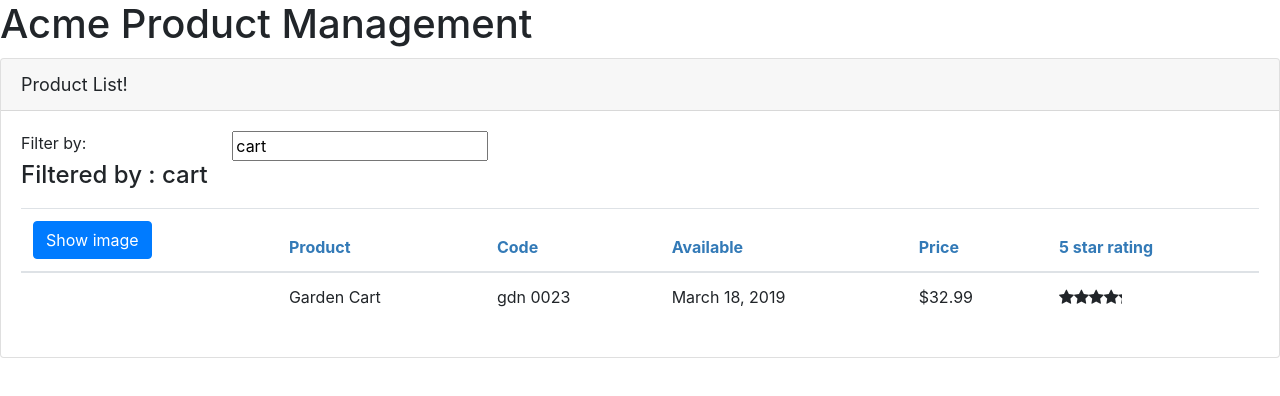
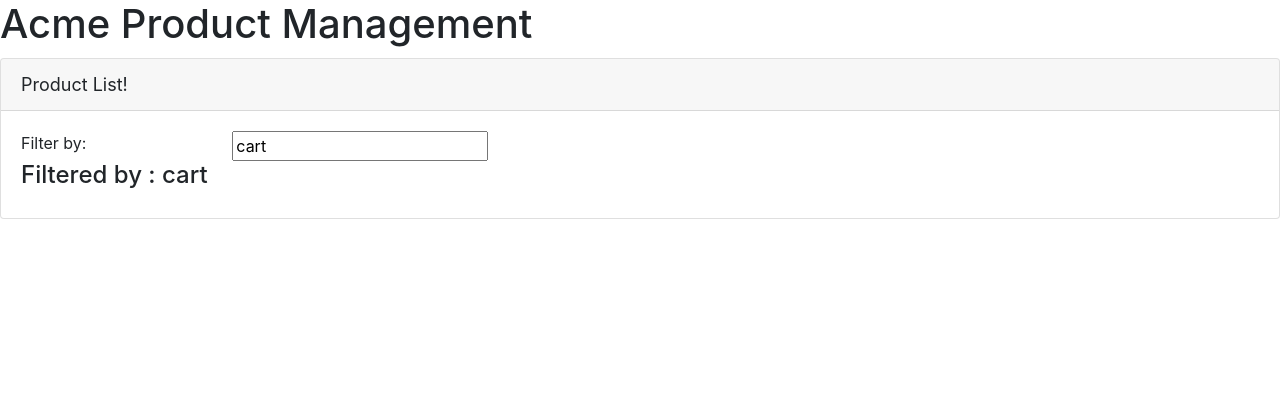
Before and after one commit to santiagoalex/Angular-GettingStarted, an Angular app: page / in a window 1280 px wide. Shown: the top 396 px of the page. Built offline with nearby package versions, Linux system fonts and the light colour scheme.

Commit message:
Add a root sevice

```diff
--- a/src/app/products/product-list.component.ts
+++ b/src/app/products/product-list.component.ts
@@ -24,27 +24,6 @@ export class ProductListComponent implements OnInit{
 
     filteredProducts:IProduct[];
     products: IProduct[] =[
-      {
-        "productId": 2,
-        "productName": "Garden Cart",
-        "productCode": "GDN-0023",
-        "releaseDate": "March 18, 2019",
-        "description": "15 gallon capacity rolling garden cart",
-        "price": 32.99,
-        "starRating": 4.2,
-        "imageUrl": "/assets/images/garden_cart.png"
-
-      },
-      {
-        "productId": 5,
-        "productName": "Hammer",
-        "productCode": "TBX-0048",
-        "releaseDate": "May 21, 2019",
-        "description": "Curved claw steel hammer",
-        "price": 8.9,
-        "starRating": 4.8,
-        "imageUrl": "assets/images/hammer.png"
-      }
     ];
 
     constructor (){
```
Also changed, not shown: src/app/products/product.service.ts (added, +36 -0 lines).
